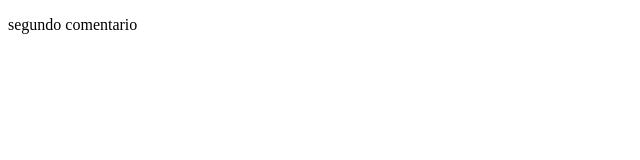
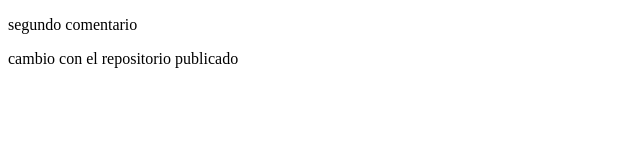
Before and after one commit to Chofs97/ClaseUAM, a plain HTML site: page prueba300.html in a window 1280 px wide. Shown: the whole page, without its empty margins (0-640 px from the left). Drawn offline with Linux system fonts and the light colour scheme.

Commit message:
tercer commit

```diff
--- a/prueba300.html
+++ b/prueba300.html
@@ -7,5 +7,6 @@
 </head>
 <body>
     <p>segundo comentario</p>
+    <p>cambio con el repositorio publicado</p>
 </body>
 </html>
```
